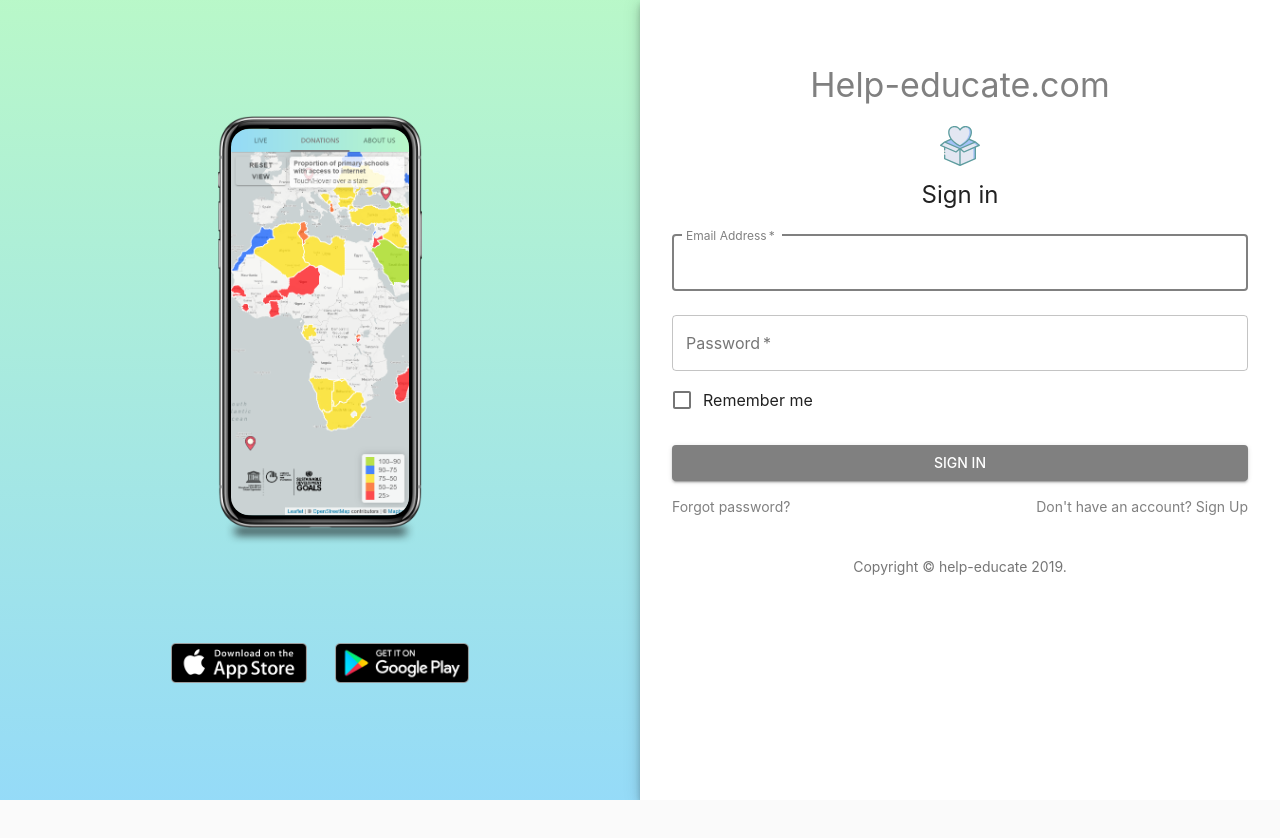
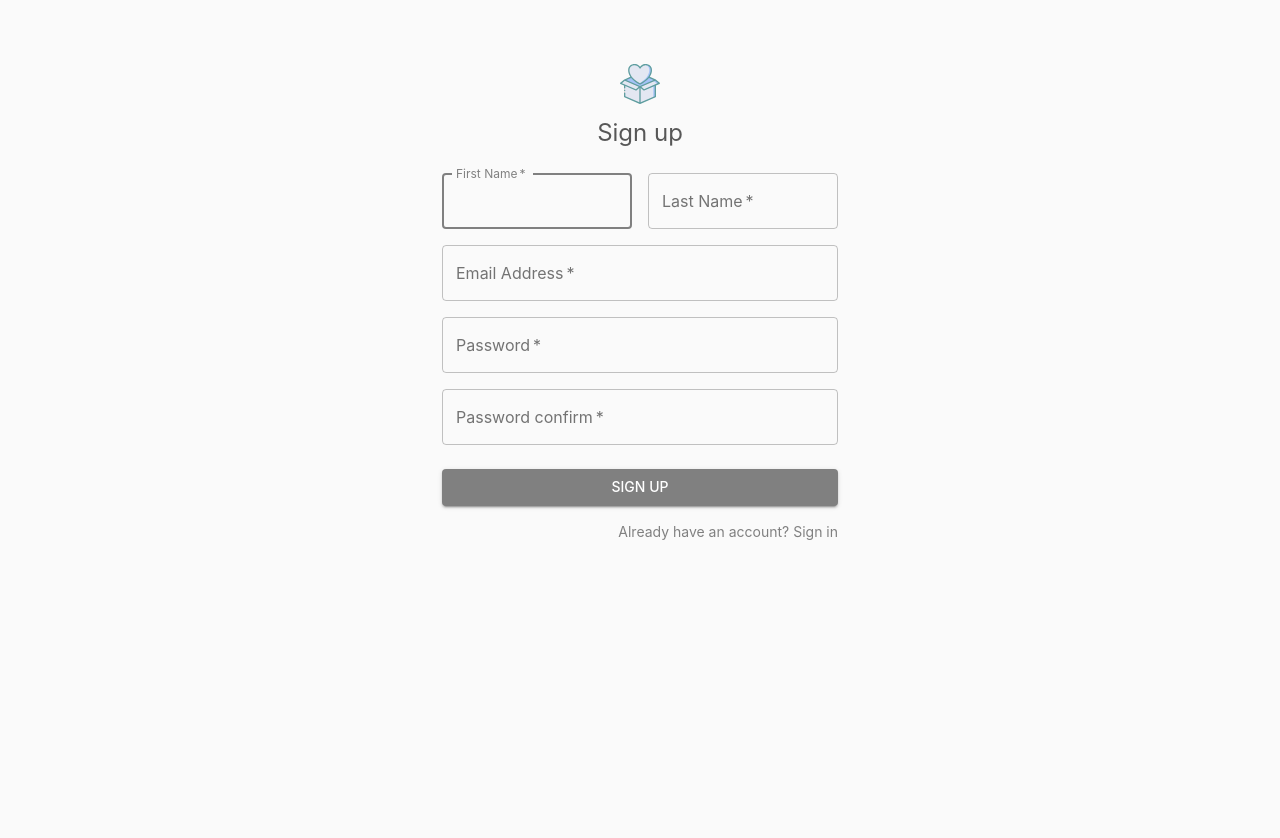
Before and after one commit to MarcoLeko/eduinsights, a React (Create React App) app in the folder web/: page /sign-up in a window 1280 px wide. Shown: the top 838 px of the page. Before the commit the page ends 800 px from the top, so only its background shows below. Built offline with nearby package versions, Linux system fonts and the light colour scheme; no server answers.

Commit message:
added sign up form

```diff
--- a/web/src/components/auth/log-in.jsx
+++ b/web/src/components/auth/log-in.jsx
@@ -8,6 +8,7 @@
 import FormControlLabel from "@material-ui/core/FormControlLabel";
 import Checkbox from "@material-ui/core/Checkbox";
 import Button from "@material-ui/core/Button";
+import {Link as RouterLink} from 'react-router-dom';
 import Link from "@material-ui/core/Link";
 import Box from "@material-ui/core/Box";
 import React from "react";
@@ -40,6 +41,11 @@
     }
 }));
 
+// The use of React.forwardRef will no longer be required for react-router-dom v6.
+// See https://github.com/ReactTraining/react-router/issues/6056
+const RegisterLink = React.forwardRef((props, ref) => <RouterLink innerRef={ref} {...props} />);
+const ForgotPasswordLink = React.forwardRef((props, ref) => (<RouterLink innerRef={ref} {...props} />));
+
 function LogIn() {
     const classes = useStyles();
     return (
@@ -52,7 +58,7 @@
                  display={{xs: 'none !important', sm: 'flex !important', md: 'flex !important'}}>
                 <article className="article-panel">
                     <div className="login-image-panel">
-                            <div className="app-preview-content" style={{backgroundImage: `url(${AppPreview})`}}/>
+                        <div className="app-preview-content" style={{backgroundImage: `url(${AppPreview})`}}/>
                         <div className="device-frame-shadow"/>
                     </div>
                 </article>
@@ -110,12 +116,12 @@
                         </Button>
                         <Grid container>
                             <Grid item xs>
-                                <Link href="#" variant="body2">
-                                    Forgot password?
+                                <Link component={ForgotPasswordLink} to="/password/reset/" variant="body2">
+                                    {"Forgot password?"}
                                 </Link>
                             </Grid>
                             <Grid item>
-                                <Link href="#" variant="body2">
+                                <Link component={RegisterLink} to="sign-up" variant="body2">
                                     {"Don't have an account? Sign Up"}
                                 </Link>
                             </Grid>
--- /dev/null
+++ b/web/src/components/auth/sign-up.jsx
@@ -0,0 +1,125 @@
+import React from 'react';
+import Button from '@material-ui/core/Button';
+import CssBaseline from '@material-ui/core/CssBaseline';
+import TextField from '@material-ui/core/TextField';
+import Link from '@material-ui/core/Link';
+import Grid from '@material-ui/core/Grid';
+import Typography from '@material-ui/core/Typography';
+import {makeStyles} from '@material-ui/core/styles';
+import Container from '@material-ui/core/Container';
+import {ReactComponent as Logo} from "../../assets/logo.svg";
+
+const useStyles = makeStyles(theme => ({
+    paper: {
+        marginTop: '4em',
+        display: 'flex',
+        flexDirection: 'column',
+        alignItems: 'center',
+    },
+    avatar: {
+        margin: theme.spacing(1)
+    },
+    form: {
+        width: '100%', // Fix IE 11 issue.
+        marginTop: theme.spacing(3),
+    },
+    submit: {
+        margin: theme.spacing(3, 0, 2),
+    },
+}));
+
+export default function SignUp() {
+    const classes = useStyles();
+
+    return (
+        <Container component="main" maxWidth="xs">
+            <CssBaseline/>
+            <div className={classes.paper}>
+                <div className={classes.avatar}>
+                    <Logo width={40}/>
+                </div>
+                <Typography component="h1" variant="h5">
+                    Sign up
+                </Typography>
+                <form className={classes.form} noValidate>
+                    <Grid container spacing={2}>
+                        <Grid item xs={12} sm={6}>
+                            <TextField
+                                autoComplete="fname"
+                                name="firstName"
+                                variant="outlined"
+                                required
+                                fullWidth
+                                id="firstName"
+                                label="First Name"
+                                autoFocus
+                            />
+                        </Grid>
+                        <Grid item xs={12} sm={6}>
+                            <TextField
+                                variant="outlined"
+                                required
+                                fullWidth
+                                id="lastName"
+                                label="Last Name"
+                                name="lastName"
+                                autoComplete="lname"
+                            />
+                        </Grid>
+                        <Grid item xs={12}>
+                            <TextField
+                                variant="outlined"
+                                required
+                                fullWidth
+                                id="email"
+                                label="Email Address"
+                                name="email"
+                                autoComplete="email"
+                            />
+                        </Grid>
+                        <Grid item xs={12}>
+                            <TextField
+                                variant="outlined"
+                                required
+                                fullWidth
+                                name="password"
+                                label="Password"
+                                type="password"
+                                id="password"
+                                autoComplete="current-password"
+                            />
+                        </Grid>
+                        <Grid item xs={12}>
+                            <TextField
+                                variant="outlined"
+                                required
+                                fullWidth
+                                name="password-confirm"
+                                label="Password confirm"
+                                type="password"
+                                id="password-confirm"
+                                autoComplete={false}
+                            />
+                        </Grid>
+                    </Grid>
+                    <Button
+                        type="submit"
+                        fullWidth
+                        variant="contained"
+                        color="primary"
+                        className={classes.submit}
+                    >
+                        Sign Up
+                    </Button>
+                    <Grid container justify="flex-end">
+                        <Grid item>
+                            <Link href="#" variant="body2">
+                                Already have an account? Sign in
+                            </Link>
+                        </Grid>
+                    </Grid>
+                </form>
+            </div>
+        </Container>
+    );
+}
--- a/web/src/components/route-handler/protected-route.jsx
+++ b/web/src/components/route-handler/protected-route.jsx
@@ -13,7 +13,7 @@
                 isLoggedIn ? (
                     children
                 ) : (
-                    <Route path=""
+                    <Route path="/"
                            component={LogIn}
                     />
                 )
--- a/web/src/components/route-handler/route-handler.jsx
+++ b/web/src/components/route-handler/route-handler.jsx
@@ -2,16 +2,21 @@
 import socket from "../../socket-io-client";
 import {connect} from "react-redux";
 import React from 'react';
-import {BrowserRouter as Router} from 'react-router-dom';
+import {Switch, Route,
+    BrowserRouter as Router,} from 'react-router-dom';
 import ProtectedRoute from './protected-route';
+import SignUp from "../auth/sign-up";
 
 function RouteHandler({isLoggedIn}) {
 
     return (
         <Router>
+        <Switch>
+            <Route path="/sign-up" component={SignUp}/>
             <ProtectedRoute isLoggedIn={isLoggedIn}>
                 <Home socket={socket}/>
             </ProtectedRoute>
+        </Switch>
         </Router>
     );
 }
```
